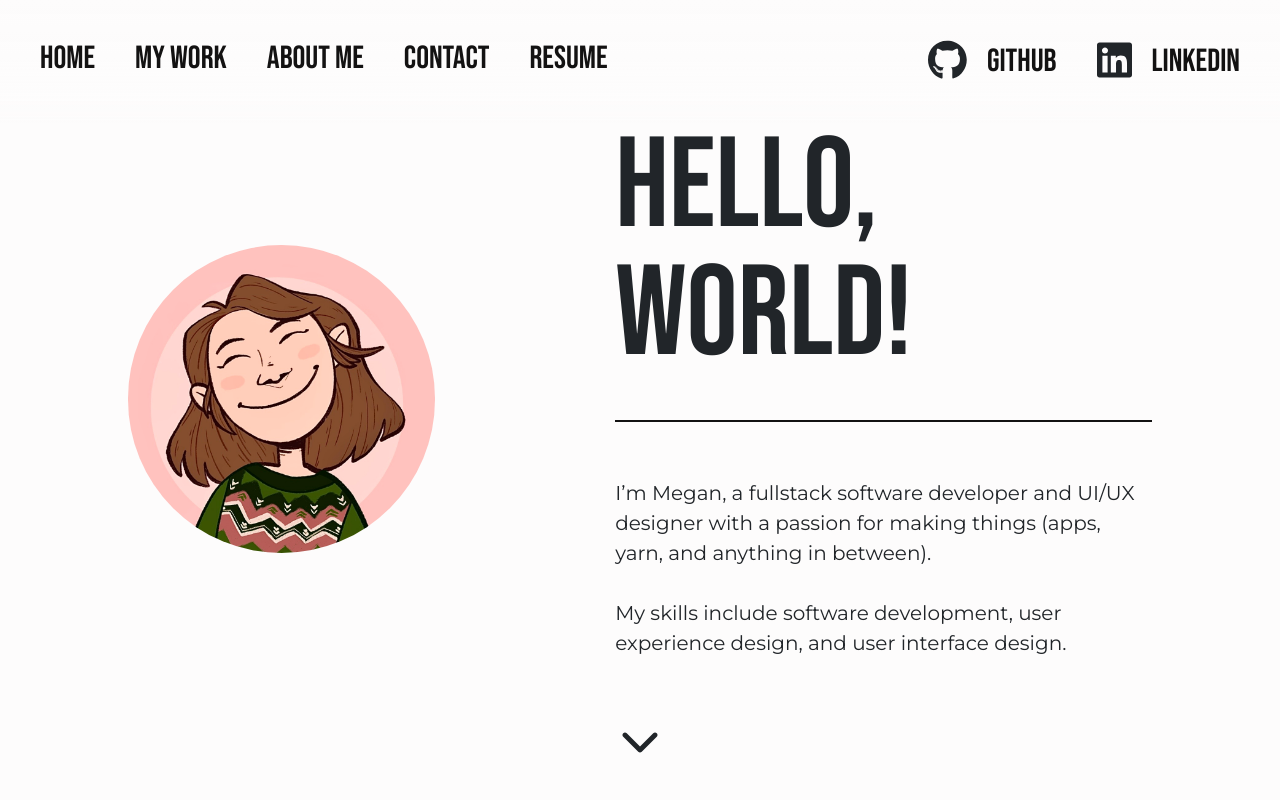
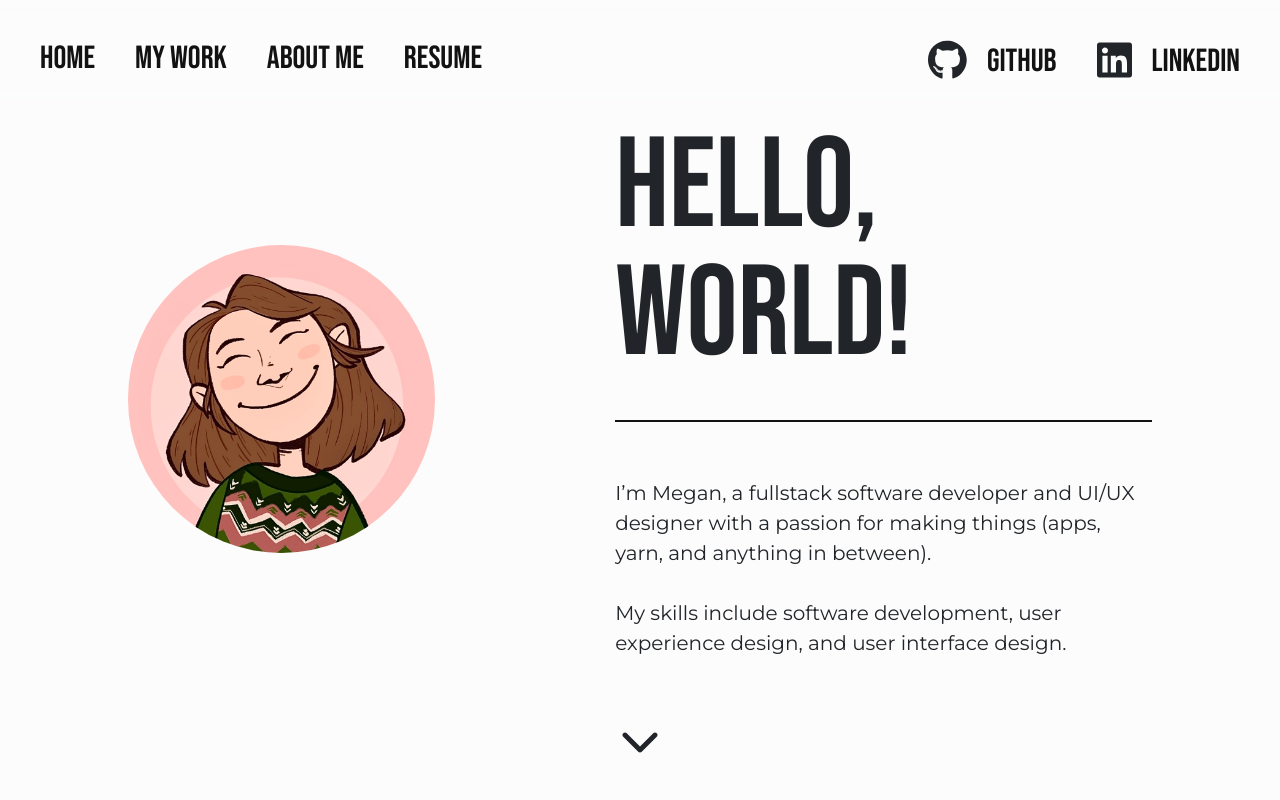
Before and after one commit to meganemcclure/ivyloulou-website, a React (Create React App) app: page / in a window 1280 px wide. Shown: the top 800 px of the page. Built offline with nearby package versions, Linux system fonts and the light colour scheme.

Commit message:
remove dedicated contact page

```diff
--- a/src/components/Nav.tsx
+++ b/src/components/Nav.tsx
@@ -20,7 +20,6 @@ function Nav() {
                 <li><NavLink href='/ivyloulou-website/#/home' text='Home' condensed={false}/></li>
                 <li><NavLink href='/ivyloulou-website/#/work' text='My Work' condensed={false}/></li>
                 <li><NavLink href='/ivyloulou-website/#/about' text='About Me' condensed={false}/></li>
-                <li><NavLink href='/ivyloulou-website/#/contact' text='Contact' condensed={false}/></li>
                 <li><NavLink href='/ivyloulou-website/Megan McClure Resume.pdf' text='Resume' condensed={false}/></li>
             </ul>
             <ul className={styles.inlineSocials}>
@@ -43,7 +42,6 @@ function Nav() {
                         <li><NavLink href='/ivyloulou-website/#/home' text='Home' condensed={true}/></li>
                         <li><NavLink href='/ivyloulou-website/#/work' text='My Work' condensed={true}/></li>
                         <li><NavLink href='/ivyloulou-website/#/about' text='About Me' condensed={true}/></li>
-                        <li><NavLink href='/ivyloulou-website/#/contact' text='Contact' condensed={true}/></li>
                         <li><NavLink href='/ivyloulou-website/Megan McClure Resume.pdf' text='Resume' condensed={true}/></li>
                     </ul>
                     <span className={styles.navDivider}></span>
--- a/src/index.tsx
+++ b/src/index.tsx
@@ -4,7 +4,7 @@ import ReactDOM from 'react-dom/client';
 import './index.css';
 
 import { HashRouter, Routes, Route } from 'react-router-dom';
-import { About, Contact, Home, Work, BuddySystemCaseStudy, CanadaPostCaseStudy, RFECYCaseStudy, Error } from './pages';
+import { About, Home, Work, BuddySystemCaseStudy, CanadaPostCaseStudy, RFECYCaseStudy, Error } from './pages';
 
 const root = ReactDOM.createRoot(
   document.getElementById('root') as HTMLElement
@@ -20,7 +20,6 @@ root.render(
             <Route path='/work/rfecyCaseStudy' element={<RFECYCaseStudy />} />
             <Route path='/work/canadaPostCaseStudy' element={<CanadaPostCaseStudy />} />
           <Route path='/about' element={<About />} />
-          <Route path='/contact' element={<Contact />} />
           <Route path='*' element={<Error />} />
         </Routes>
       </HashRouter>
--- a/src/pages/Contact.tsx
+++ /dev/null
@@ -1,13 +0,0 @@
-import Nav from '../components/Nav';
-import Footer from '../components/Footer';
-import Hero from '../components/Hero';
-
-import wipImg from './../images/work-in-progress.png';
-
-export default function Contact() {
-    return <>
-      <Nav />
-      <Hero img={wipImg} header='WIP' body='This page is a work in progress... please check back later.' />
-      <Footer />
-    </>
-}
--- a/src/pages/index.tsx
+++ b/src/pages/index.tsx
@@ -1,5 +1,4 @@
 export {default as About} from './About';
-export {default as Contact} from './Contact';
 export {default as Error} from './Error';
 export {default as Home} from './Home';
 export {default as Work} from './Work';
```
Also changed, not shown: 1 other file (tests, documents, lock files or other folders).
